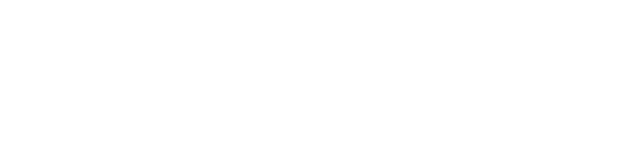
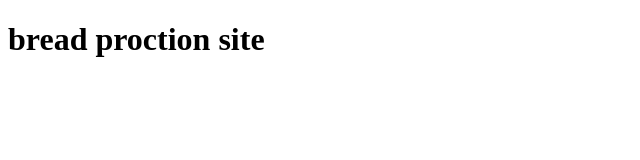
Before and after one commit to dayagit/daybread, a plain HTML site: page WebContent/index.html in a window 1280 px wide. Shown: the whole page, without its empty margins (0-640 px from the left). Drawn offline with Linux system fonts and the light colour scheme.

Commit message:
finished for 1st relese

```diff
--- a/WebContent/index.html
+++ b/WebContent/index.html
@@ -5,6 +5,7 @@
 <title>Insert title here</title>
 </head>
 <body>
+<h1>bread proction site</h1>
 
 </body>
 </html>
```
